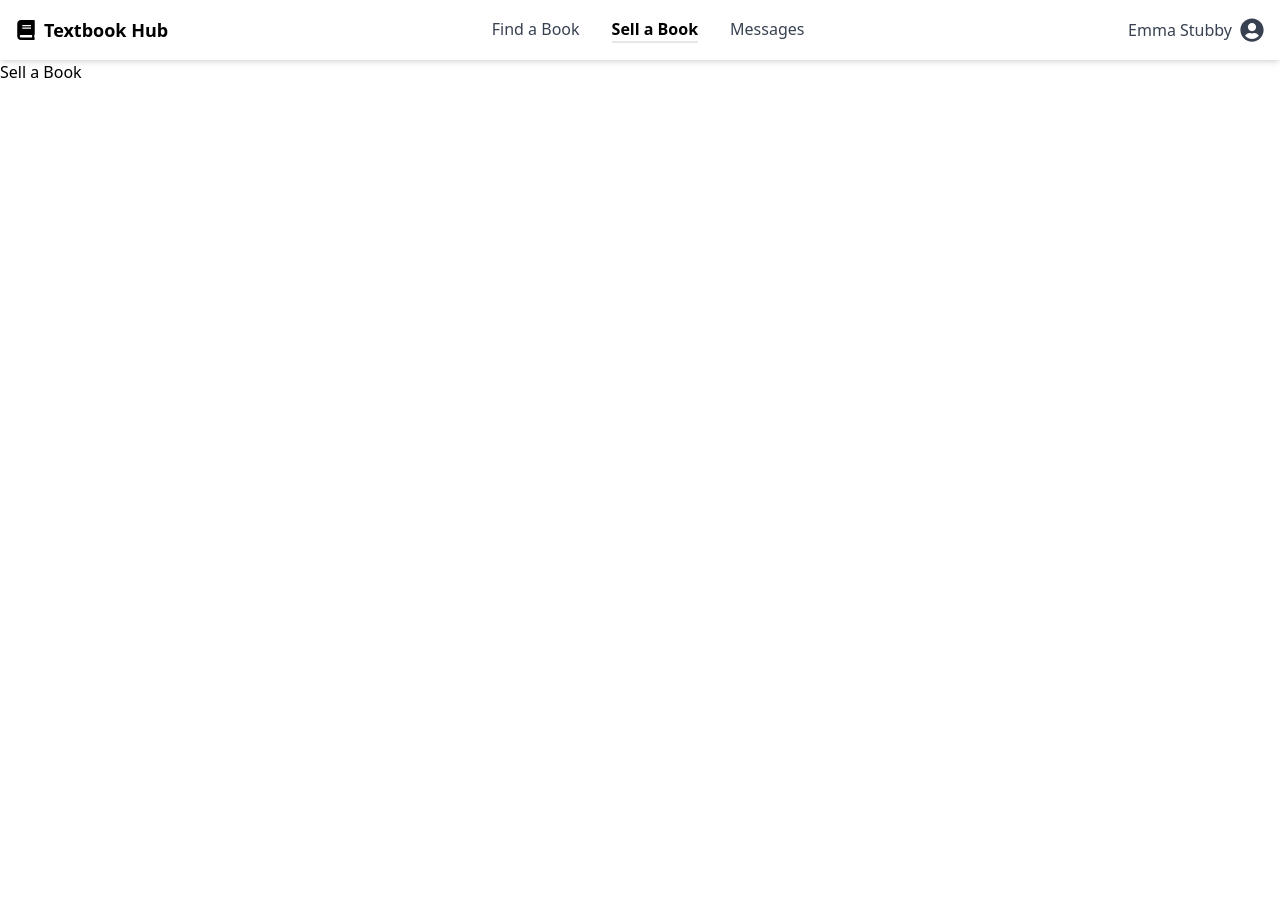
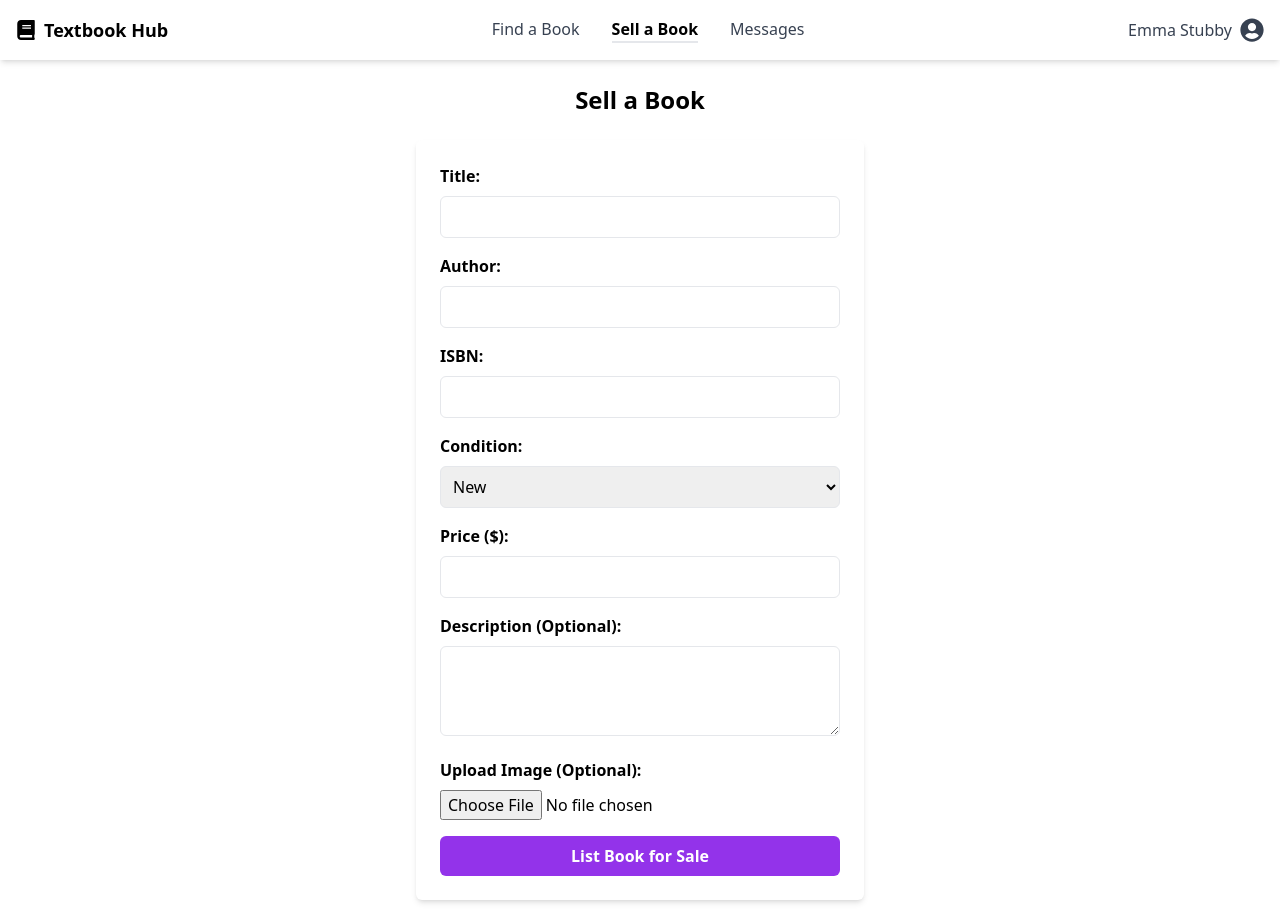
Before and after one commit to emmastubby/TextbookHub, a React (Vite) app: page /sell in a window 1280 px wide. Before the commit the page ends 800 px from the top, so only its background shows below. Built offline with nearby package versions, Linux system fonts and the light colour scheme.

Commit message:
feature/SellBook: added form to sell a book

```diff
--- a/src/pages/SellBook.jsx
+++ b/src/pages/SellBook.jsx
@@ -1,9 +1,124 @@
-import React from 'react';
+import React, { useState } from "react";
 
 const SellBook = () => {
+  const [formData, setFormData] = useState({
+    title: "",
+    author: "",
+    isbn: "",
+    condition: "New",
+    price: "",
+    description: "",
+    image: null,
+  });
+
+  // Handle input changes
+  const handleChange = (event) => {
+    const { name, value } = event.target;
+    setFormData({ ...formData, [name]: value });
+  };
+
+  // Handle file upload
+  const handleFileChange = (event) => {
+    setFormData({ ...formData, image: event.target.files[0] });
+  };
+
+  // Handle form submission
+  const handleSubmit = (event) => {
+    event.preventDefault();
+    console.log("Submitted Data:", formData);
+    alert("Book listed for sale!");
+  };
+
   return (
-    <div>
-      <h1>Sell a Book</h1>
+    <div className="flex flex-col items-center justify-center min-h-screen p-6">
+      <h1 className="text-2xl font-bold mb-6">Sell a Book</h1>
+
+      <form onSubmit={handleSubmit} className="w-full max-w-md bg-white p-6 shadow-md rounded-md">
+        {/* Title */}
+        <label className="block mb-2 font-semibold">Title:</label>
+        <input
+          type="text"
+          name="title"
+          value={formData.title}
+          onChange={handleChange}
+          required
+          className="w-full p-2 border rounded-md mb-4"
+        />
+
+        {/* Author */}
+        <label className="block mb-2 font-semibold">Author:</label>
+        <input
+          type="text"
+          name="author"
+          value={formData.author}
+          onChange={handleChange}
+          required
+          className="w-full p-2 border rounded-md mb-4"
+        />
+
+        {/* ISBN */}
+        <label className="block mb-2 font-semibold">ISBN:</label>
+        <input
+          type="text"
+          name="isbn"
+          value={formData.isbn}
+          onChange={handleChange}
+          className="w-full p-2 border rounded-md mb-4"
+        />
+
+        {/* Condition */}
+        <label className="block mb-2 font-semibold">Condition:</label>
+        <select
+          name="condition"
+          value={formData.condition}
+          onChange={handleChange}
+          className="w-full p-2 border rounded-md mb-4"
+        >
+          <option value="New">New</option>
+          <option value="Like New">Like New</option>
+          <option value="Good">Good</option>
+          <option value="Acceptable">Acceptable</option>
+          <option value="Poor">Poor</option>
+        </select>
+
+        {/* Price */}
+        <label className="block mb-2 font-semibold">Price ($):</label>
+        <input
+          type="number"
+          name="price"
+          value={formData.price}
+          onChange={handleChange}
+          required
+          className="w-full p-2 border rounded-md mb-4"
+        />
+
+        {/* Description */}
+        <label className="block mb-2 font-semibold">Description (Optional):</label>
+        <textarea
+          name="description"
+          value={formData.description}
+          onChange={handleChange}
+          rows="3"
+          className="w-full p-2 border rounded-md mb-4"
+        ></textarea>
+
+        {/* Image Upload */}
+        <label className="block mb-2 font-semibold">Upload Image (Optional):</label>
+        <input
+          type="file"
+          accept="image/*"
+          onChange={handleFileChange}
+          className="w-full mb-4"
+        />
+
+        {/* Submit Button */}
+        <button
+          type="submit"
+          className="w-full bg-purple-600 text-white p-2 font-semibold rounded-md hover:bg-purple-700"
+        >
+          List Book for Sale
+        </button>
+      </form>
     </div>
   );
 };
--- a/tailwind.config.js
+++ b/tailwind.config.js
@@ -1,5 +1,5 @@
 /** @type {import('tailwindcss').Config} */
-export default {
+module.exports = {
   content: ["./index.html", "./src/**/*.{js,ts,jsx,tsx}"],
   theme: {
     extend: {},
```
